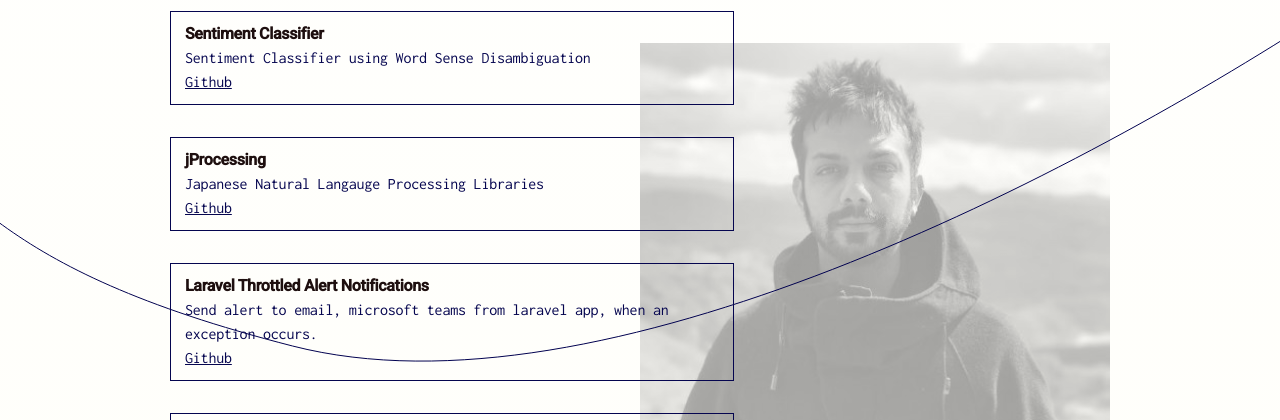
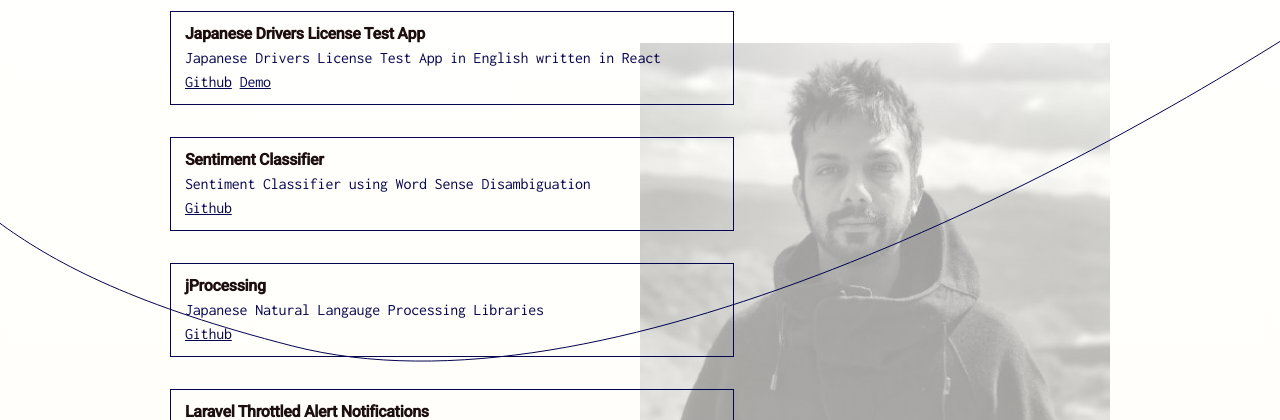
Before and after one commit to kevincobain2000/kevincobain2000.github.io, an Astro site: page / in a window 1280 px wide. Shown: the part 680-1100 px from the top of the page. Built offline with nearby package versions, Linux system fonts and the light colour scheme; Astro itself is replaced by a stand-in of ours.

Commit message:
adds project

```diff
--- a/src/components/Projects.astro
+++ b/src/components/Projects.astro
@@ -2,6 +2,13 @@
 export interface Props {
 }
 const openSourced = [
+        {
+            name: "Japanese Drivers License Test App",
+            description: "Japanese Drivers License Test App in English written in React ",
+            github: "https://github.com/kevincobain2000/japan-drivers-license-practice-test-questions-english",
+            demo: "https://kevincobain2000.github.io/japan-drivers-license-practice-test-questions-english/",
+            blog: "",
+        },
         {
             name: "Sentiment Classifier",
             description: "Sentiment Classifier using Word Sense Disambiguation",
```
